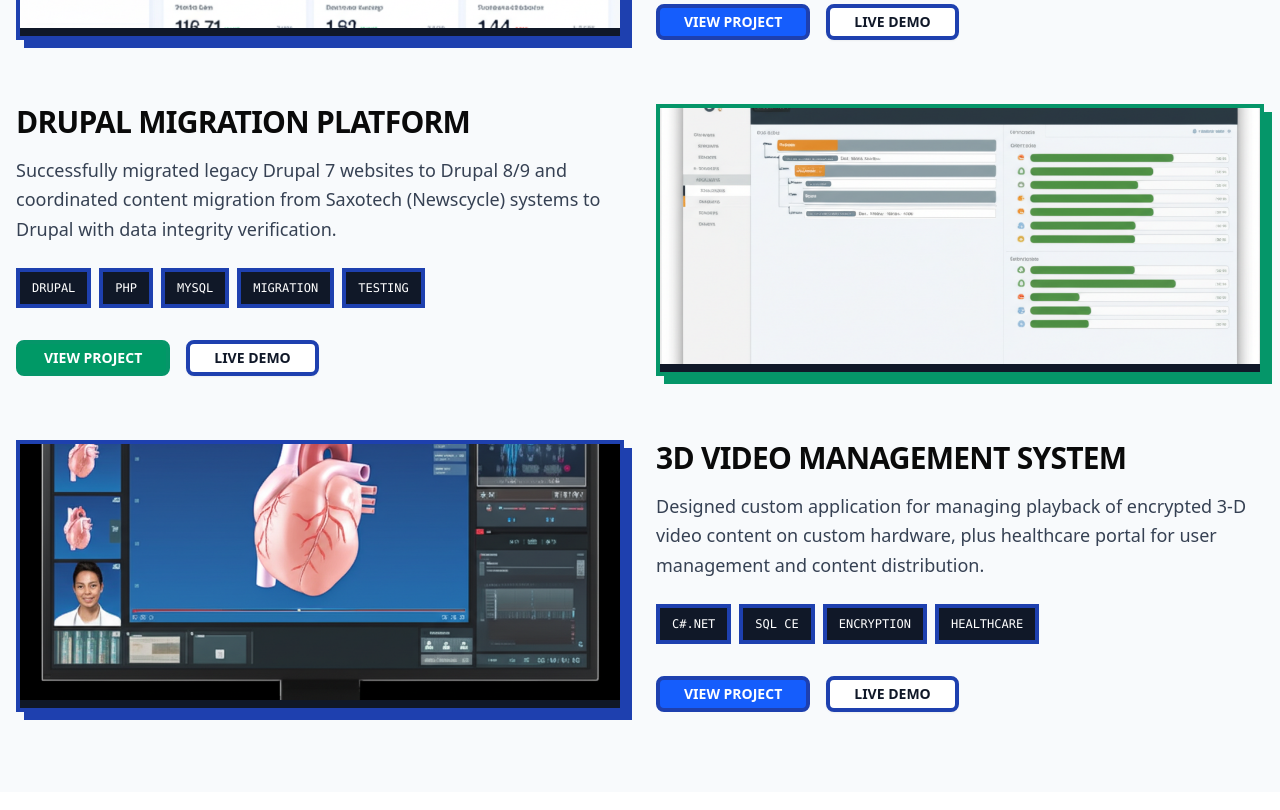
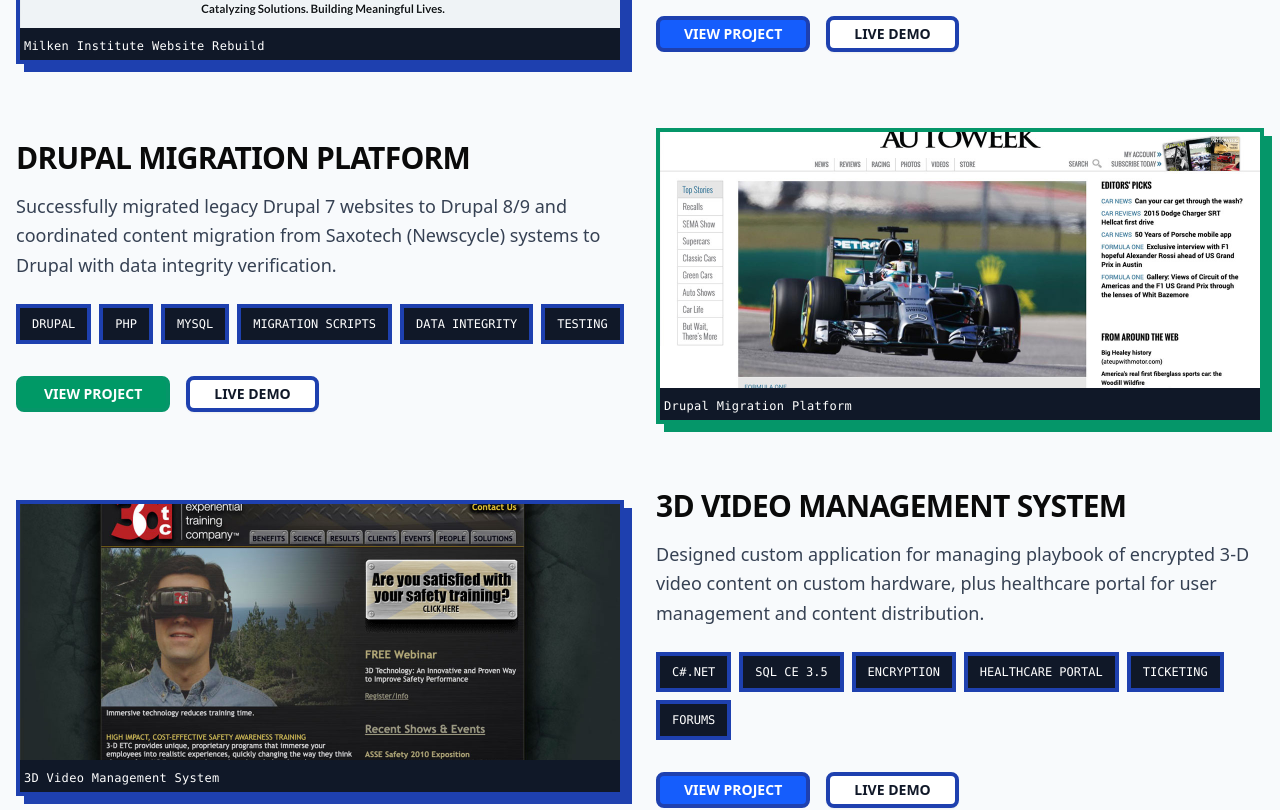
Before and after one commit to adamchilders/personal-portfolio, a Next.js app: page / in a window 1280 px wide. Shown: the part 1280-2090 px from the top of the page. Built offline with nearby package versions, Linux system fonts and the light colour scheme.

Commit message:
Refactor projects data to shared module
Moved the projects data to a new shared lib/projects.ts module for reuse across components and pages. Updated app/projects/[id]/page.tsx and components/projects.tsx to import and use the shared projects object, improving maintainability and consistency.

```diff
--- a/app/projects/[id]/page.tsx
+++ b/app/projects/[id]/page.tsx
@@ -1,87 +1,7 @@
 import { Button } from "@/components/ui/button"
 import Link from "next/link"
 import { ArrowLeft, ExternalLink, Github } from "lucide-react"
-
-const projects = {
-  "milken-institute-rebuild": {
-    title: "MILKEN INSTITUTE WEBSITE REBUILD",
-    description:
-      "Led initiative to rebuild website frontend to improve site reliability and cache performance. Reduced yearly IT spending by over $35,000 through optimization and smart caching layers.",
-    longDescription:
-      "As Associate Director of IT at Milken Institute, I spearheaded a comprehensive website rebuild initiative focused on improving site reliability and performance. The project involved frontend reconstruction, implementation of smart caching layers, and AWS infrastructure optimization. Through strategic vendor evaluation and environment rightsizing, achieved significant cost savings while enhancing user experience and system reliability.",
-    tech: ["DRUPAL", "PHP", "AWS", "VARNISH", "REDIS", "S3", "CLOUDFRONT"],
-    image: "/mi-old.jpg",
-    imagetitle: "Milken Institute Website Rebuild",
-    github: "#",
-    live: "https://milkeninstitute.org",
-    features: [
-      "Frontend rebuild for improved reliability",
-      "Smart caching layer implementation",
-      "AWS S3 storage optimization",
-      "Environment rightsizing",
-      "Performance monitoring setup",
-      "Cost optimization strategies",
-    ],
-    challenges: [
-      "Reducing $35,000+ in yearly IT costs",
-      "Improving site reliability and cache performance",
-      "Coordinating with external development vendors",
-      "Ensuring code met security standards",
-    ],
-  },
-  "drupal-migration-platform": {
-    title: "DRUPAL MIGRATION PLATFORM",
-    description:
-      "Successfully migrated legacy Drupal 7 websites to Drupal 8/9 and coordinated content migration from Saxotech (Newscycle) systems to Drupal with data integrity verification.",
-    longDescription:
-      "Led complex migration projects involving legacy Drupal 7 to Drupal 8/9 upgrades and Saxotech (Newscycle) to Drupal transitions. Developed comprehensive content migration scripts, implemented data integrity verification processes, and coordinated testing phases to ensure seamless transitions with zero data loss. Projects required deep understanding of both legacy and modern Drupal architectures.",
-    tech: ["DRUPAL", "PHP", "MYSQL", "MIGRATION SCRIPTS", "DATA INTEGRITY", "TESTING"],
-    image: "/aw.jpg",
-    imagetitle: "Drupal Migration Platform",
-    github: "#",
-    live: "https://autoweek.com",
-    features: [
-      "Drupal 7 to 8/9 migration",
-      "Saxotech to Drupal conversion",
-      "Custom migration scripts",
-      "Data integrity verification",
-      "Content structure mapping",
-      "Post-migration testing",
-    ],
-    challenges: [
-      "Ensuring zero data loss during migration",
-      "Mapping complex content structures",
-      "Coordinating migration scripts and testing",
-      "Maintaining site functionality throughout process",
-    ],
-  },
-  "3d-video-management": {
-    title: "3D VIDEO MANAGEMENT SYSTEM",
-    description:
-      "Designed custom application for managing playbook of encrypted 3-D video content on custom hardware, plus healthcare portal for user management and content distribution.",
-    longDescription:
-      "Developed a comprehensive 3D video management system for healthcare applications, featuring encrypted content playback on specialized hardware. The system included a custom C#.NET application for content management and a healthcare portal enabling users to manage hardware, report issues through a ticketing system, participate in member forums, and download new video content for their 3-D playback systems.",
-    tech: ["C#.NET", "SQL CE 3.5", "ENCRYPTION", "HEALTHCARE PORTAL", "TICKETING", "FORUMS"],
-    image: "/3detc.jpg",
-    imagetitle: "3D Video Management System",
-    github: "#",
-    live: "#",
-    features: [
-      "Encrypted 3D video content management",
-      "Custom hardware integration",
-      "Healthcare portal with user management",
-      "Ticketing system for issue reporting",
-      "Member forum functionality",
-      "Content download and distribution",
-    ],
-    challenges: [
-      "Implementing secure content encryption",
-      "Custom hardware integration",
-      "Building comprehensive healthcare portal",
-      "Managing content distribution system",
-    ],
-  },
-}
+import { projects } from "@/lib/projects"
 
 export default function ProjectPage({ params }: { params: { id: string } }) {
   const project = projects[params.id as keyof typeof projects]
--- a/components/projects.tsx
+++ b/components/projects.tsx
@@ -1,38 +1,19 @@
 import { Button } from "@/components/ui/button"
 import Link from "next/link"
 
-const projects = [
-  {
-    id: "milken-institute-rebuild",
-    title: "MILKEN INSTITUTE WEBSITE REBUILD",
-    description:
-      "Led initiative to rebuild website frontend to improve site reliability and cache performance. Reduced yearly IT spending by over $35,000 through optimization and smart caching layers.",
-    tech: ["DRUPAL", "PHP", "AWS", "VARNISH", "REDIS"],
-    image: "/milken-website-rebuild.png",
-    github: "#",
-    live: "https://milkeninstitute.org",
-  },
-  {
-    id: "drupal-migration-platform",
-    title: "DRUPAL MIGRATION PLATFORM",
-    description:
-      "Successfully migrated legacy Drupal 7 websites to Drupal 8/9 and coordinated content migration from Saxotech (Newscycle) systems to Drupal with data integrity verification.",
-    tech: ["DRUPAL", "PHP", "MYSQL", "MIGRATION", "TESTING"],
-    image: "/drupal-migration-dashboard.png",
-    github: "#",
-    live: "#",
-  },
-  {
-    id: "3d-video-management",
-    title: "3D VIDEO MANAGEMENT SYSTEM",
-    description:
-      "Designed custom application for managing playback of encrypted 3-D video content on custom hardware, plus healthcare portal for user management and content distribution.",
-    tech: ["C#.NET", "SQL CE", "ENCRYPTION", "HEALTHCARE"],
-    image: "/3d-video-system.png",
-    github: "#",
-    live: "#",
-  },
-]
+import { projects as projectsObj } from "@/lib/projects"
+
+// Convert the projects object to an array for display, adding the id and using fallback for missing fields
+const projects = Object.entries(projectsObj).map(([id, project]) => ({
+  id,
+  title: project.title,
+  description: project.description,
+  tech: project.tech,
+  image: project.image || "/placeholder.svg",
+  imagetitle: project.imagetitle || project.title,
+  github: project.github,
+  live: project.live,
+}))
 
 export function Projects() {
   return (
--- /dev/null
+++ b/lib/projects.ts
@@ -0,0 +1,81 @@
+// Shared projects object for homepage and project page
+export const projects = {
+  "milken-institute-rebuild": {
+    title: "MILKEN INSTITUTE WEBSITE REBUILD",
+    description:
+      "Led initiative to rebuild website frontend to improve site reliability and cache performance. Reduced yearly IT spending by over $35,000 through optimization and smart caching layers.",
+    longDescription:
+      "As Associate Director of IT at Milken Institute, I spearheaded a comprehensive website rebuild initiative focused on improving site reliability and performance. The project involved frontend reconstruction, implementation of smart caching layers, and AWS infrastructure optimization. Through strategic vendor evaluation and environment rightsizing, achieved significant cost savings while enhancing user experience and system reliability.",
+    tech: ["DRUPAL", "PHP", "AWS", "VARNISH", "REDIS", "S3", "CLOUDFRONT"],
+    image: "/mi-old.jpg",
+    imagetitle: "Milken Institute Website Rebuild",
+    github: "#",
+    live: "https://milkeninstitute.org",
+    features: [
+      "Frontend rebuild for improved reliability",
+      "Smart caching layer implementation",
+      "AWS S3 storage optimization",
+      "Environment rightsizing",
+      "Performance monitoring setup",
+      "Cost optimization strategies",
+    ],
+    challenges: [
+      "Reducing $35,000+ in yearly IT costs",
+      "Improving site reliability and cache performance",
+      "Coordinating with external development vendors",
+      "Ensuring code met security standards",
+    ],
+  },
+  "drupal-migration-platform": {
+    title: "DRUPAL MIGRATION PLATFORM",
+    description:
+      "Successfully migrated legacy Drupal 7 websites to Drupal 8/9 and coordinated content migration from Saxotech (Newscycle) systems to Drupal with data integrity verification.",
+    longDescription:
+      "Led complex migration projects involving legacy Drupal 7 to Drupal 8/9 upgrades and Saxotech (Newscycle) to Drupal transitions. Developed comprehensive content migration scripts, implemented data integrity verification processes, and coordinated testing phases to ensure seamless transitions with zero data loss. Projects required deep understanding of both legacy and modern Drupal architectures.",
+    tech: ["DRUPAL", "PHP", "MYSQL", "MIGRATION SCRIPTS", "DATA INTEGRITY", "TESTING"],
+    image: "/aw.jpg",
+    imagetitle: "Drupal Migration Platform",
+    github: "#",
+    live: "https://autoweek.com",
+    features: [
+      "Drupal 7 to 8/9 migration",
+      "Saxotech to Drupal conversion",
+      "Custom migration scripts",
+      "Data integrity verification",
+      "Content structure mapping",
+      "Post-migration testing",
+    ],
+    challenges: [
+      "Ensuring zero data loss during migration",
+      "Mapping complex content structures",
+      "Coordinating migration scripts and testing",
+      "Maintaining site functionality throughout process",
+    ],
+  },
+  "3d-video-management": {
+    title: "3D VIDEO MANAGEMENT SYSTEM",
+    description:
+      "Designed custom application for managing playbook of encrypted 3-D video content on custom hardware, plus healthcare portal for user management and content distribution.",
+    longDescription:
+      "Developed a comprehensive 3D video management system for healthcare applications, featuring encrypted content playback on specialized hardware. The system included a custom C#.NET application for content management and a healthcare portal enabling users to manage hardware, report issues through a ticketing system, participate in member forums, and download new video content for their 3-D playback systems.",
+    tech: ["C#.NET", "SQL CE 3.5", "ENCRYPTION", "HEALTHCARE PORTAL", "TICKETING", "FORUMS"],
+    image: "/3detc.jpg",
+    imagetitle: "3D Video Management System",
+    github: "#",
+    live: "#",
+    features: [
+      "Encrypted 3D video content management",
+      "Custom hardware integration",
+      "Healthcare portal with user management",
+      "Ticketing system for issue reporting",
+      "Member forum functionality",
+      "Content download and distribution",
+    ],
+    challenges: [
+      "Implementing secure content encryption",
+      "Custom hardware integration",
+      "Building comprehensive healthcare portal",
+      "Managing content distribution system",
+    ],
+  },
+}
```
